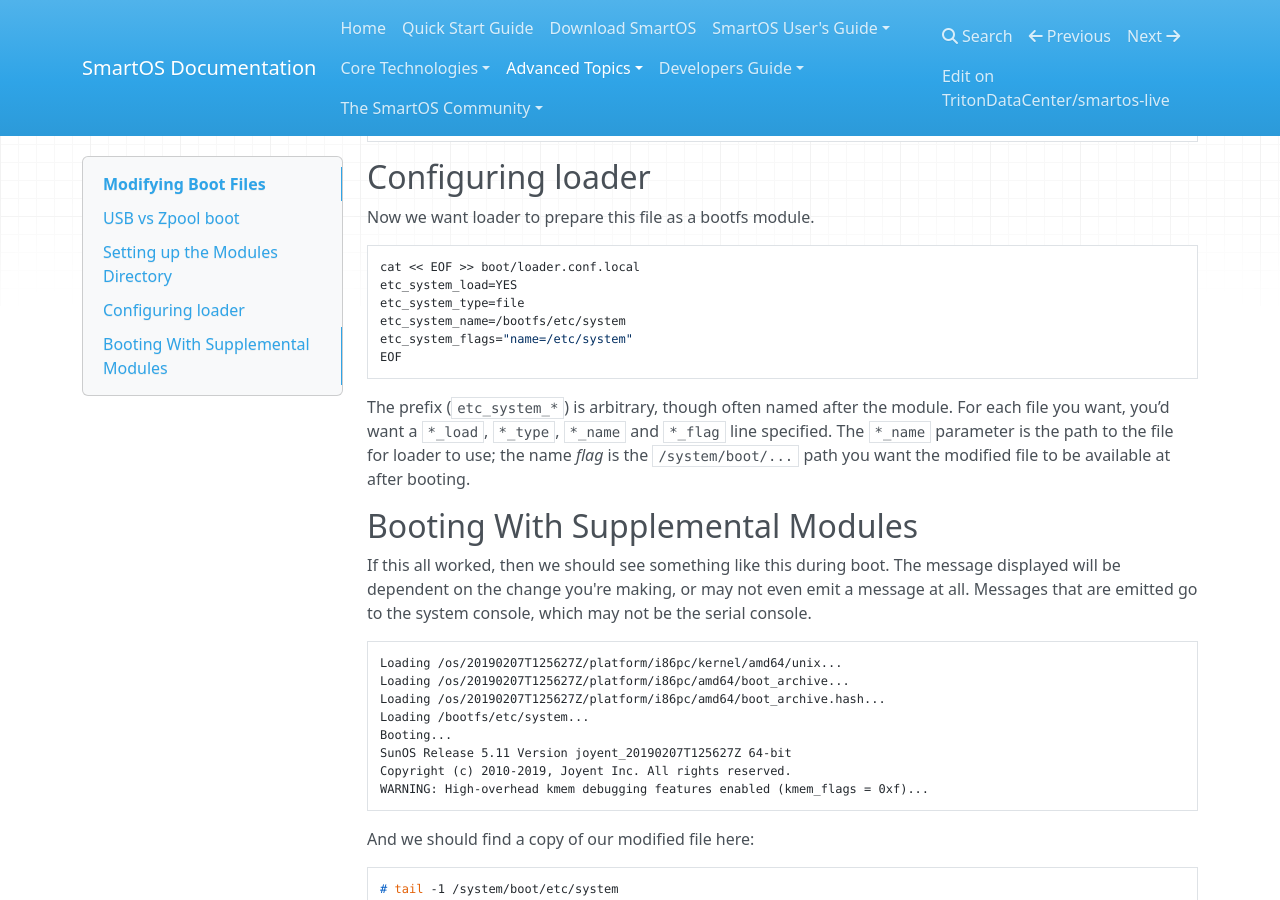
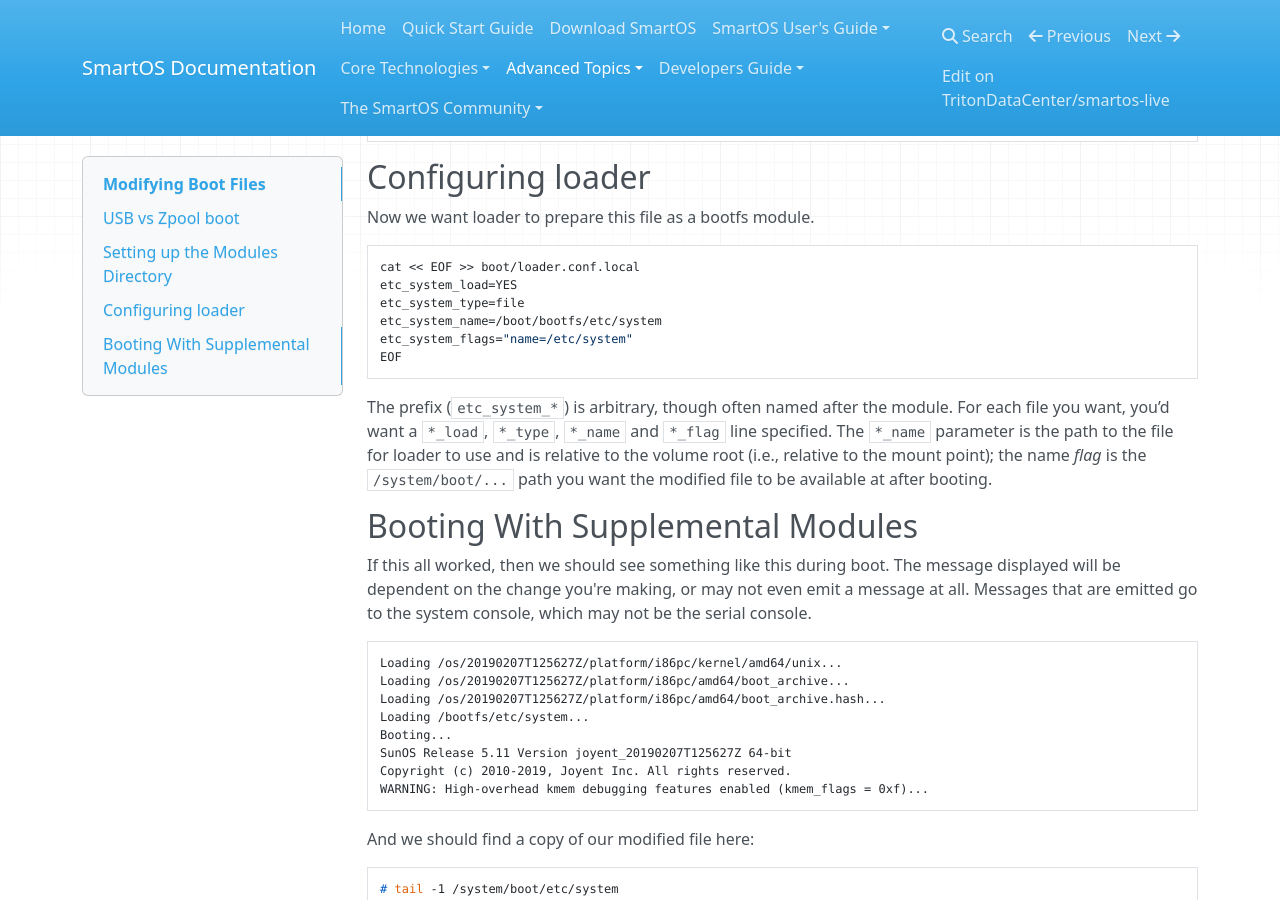
Before and after one commit to TritonDataCenter/smartos-docs, an MkDocs documentation site: the page built from docs/modifying-boot-files.md, in a window 1280 px wide and 900 px high, scrolled down 771 px. Built offline with MkDocs 1.6.1, drawn with Linux system fonts in a browser that asks for light colours; nearby versions of some CDN libraries.

Commit message:
Clarify where boot modules are on the boot media

```diff
--- a/docs/modifying-boot-files.md
+++ b/docs/modifying-boot-files.md
@@ -47,14 +47,15 @@
     cat << EOF >> boot/loader.conf.local
     etc_system_load=YES
     etc_system_type=file
-    etc_system_name=/bootfs/etc/system
+    etc_system_name=/boot/bootfs/etc/system
     etc_system_flags="name=/etc/system"
     EOF
 
 The prefix (`etc_system_*`) is arbitrary, though often named after the module.
 For each file you want, you’d want a `*_load`, `*_type`, `*_name` and `*_flag`
 line specified. The `*_name` parameter is the path to the file for loader to
-use; the name *flag* is the `/system/boot/...` path you want the modified file
+use and is relative to the volume root (i.e., relative to the mount point);
+the name *flag* is the `/system/boot/...` path you want the modified file
 to be available at after booting.
 
 ## Booting With Supplemental Modules
```
